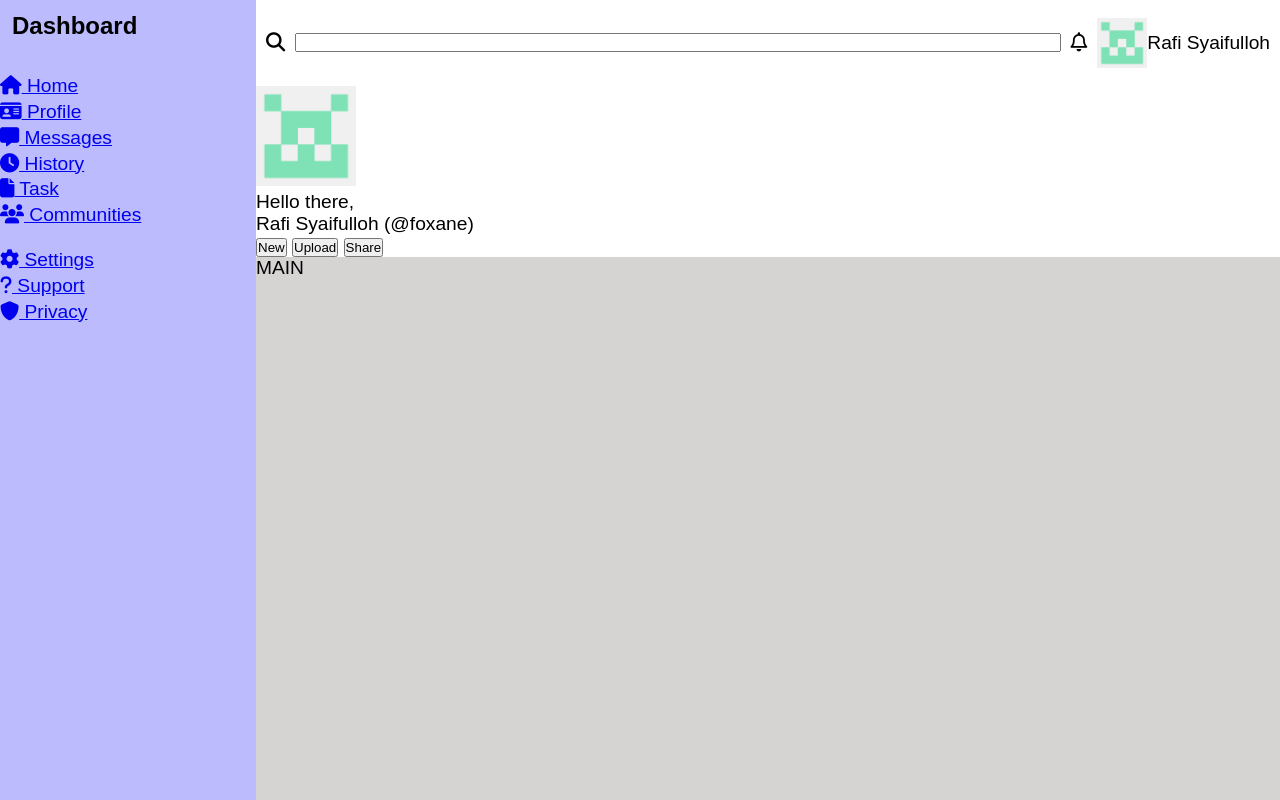
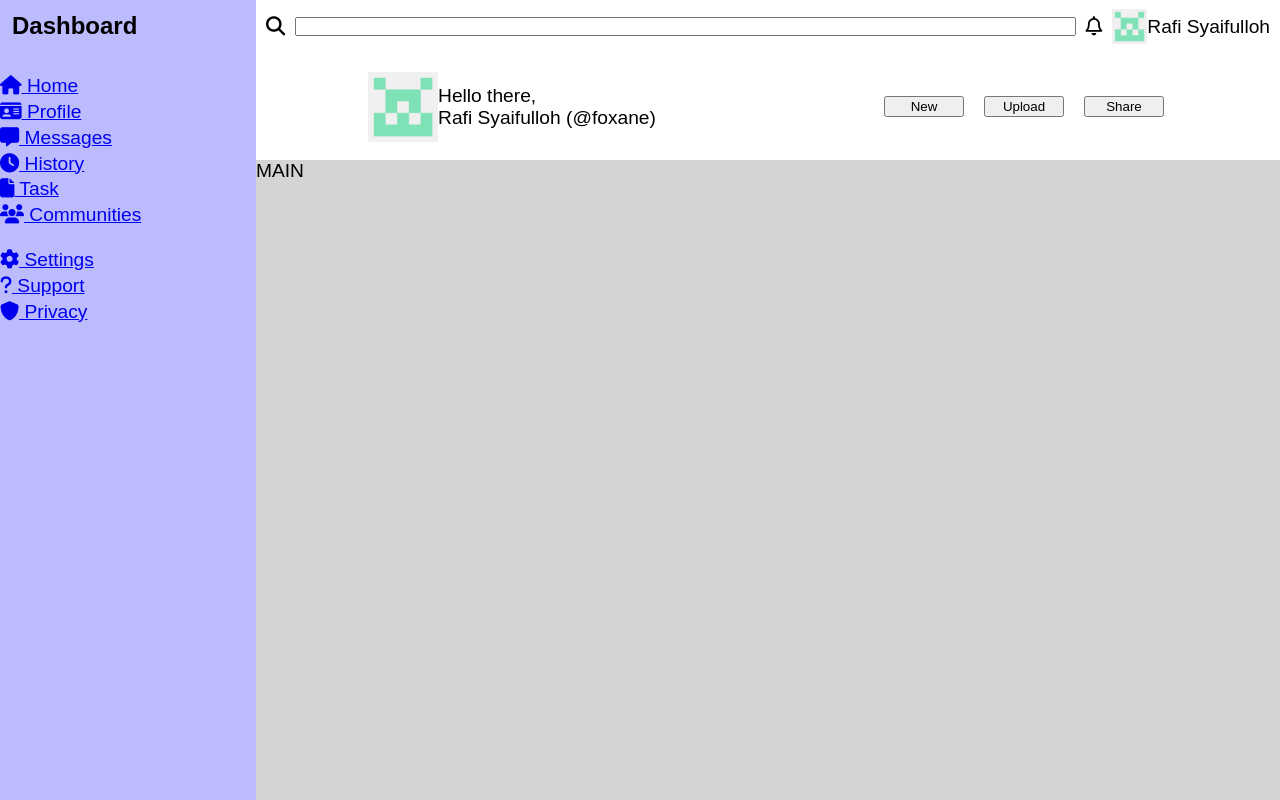
Before and after one commit to foxane/odin-admin-dashboard, a plain HTML site: page index.html in a window 1280 px wide. Shown: the top 800 px of the page. Drawn offline with Linux system fonts and the light colour scheme.

Commit message:
Added bottom header layout

```diff
--- a/index.html
+++ b/index.html
@@ -22,7 +22,7 @@
               class="user-icon"
               src="./user-dummy.png"
               alt="user icon"
-              width="50px"
+              width="35"
             />
             <p class="user-name">Rafi Syaifulloh</p>
           </div>
@@ -33,10 +33,12 @@
               class="user-icon"
               src="./user-dummy.png"
               alt="User Icon"
-              width="100px"
+              width="70"
             />
-            <p class="greetings">Hello there,</p>
-            <p class="user-name">Rafi Syaifulloh (@foxane)</p>
+            <div class="user-greetings">
+              <p class="greetings">Hello there,</p>
+              <p class="user-name">Rafi Syaifulloh (@foxane)</p>
+            </div>
           </div>
           <div class="buttons">
             <button type="button">New</button>
--- a/style.css
+++ b/style.css
@@ -24,6 +24,7 @@ body {
     display: grid;
     grid-template-rows: 1fr 2fr;
 }
+/* || Header | Top */
 .top {
     display: grid;
     grid-template-columns: min-content minmax(100px, 1fr) min-content max-content;
@@ -37,19 +38,35 @@ body {
 .user-info.smaller > *{
     display: block;
 }
-.user-info.smaller {
+
+/* || Header | Bot */
+.bottom {
+    display: grid;
+    grid-template-columns: 1fr 1fr;
+    place-items: center;
+}
+.user-info {
     display: flex;
     justify-content: center;
     align-items: center;
 }
-
+.buttons {
+    width: 100%;
+    max-width: 20rem;
+    display: flex;
+    justify-content: space-evenly;
+}
+.buttons button {
+    padding: 0.1em;
+    width: 5rem;
+}
 /* || Sidebar */
 .sidebar {
     background-color: rgb(187, 187, 253);
     grid-row: 1/3;
 
     display: grid;
-    grid-auto-rows: max-content;
+    grid-auto-rows: min-content;
     gap: 1em;
 }
 .logo {
```
